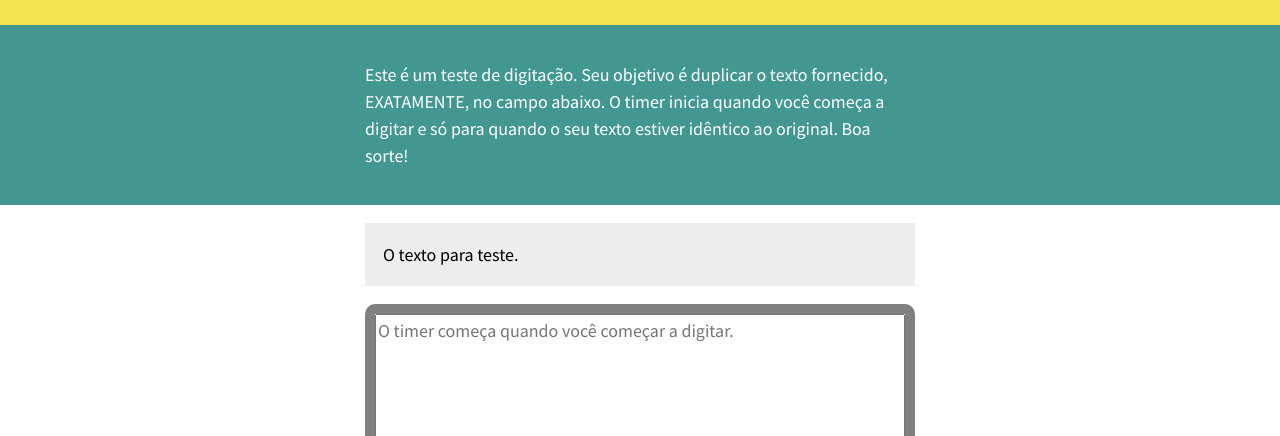
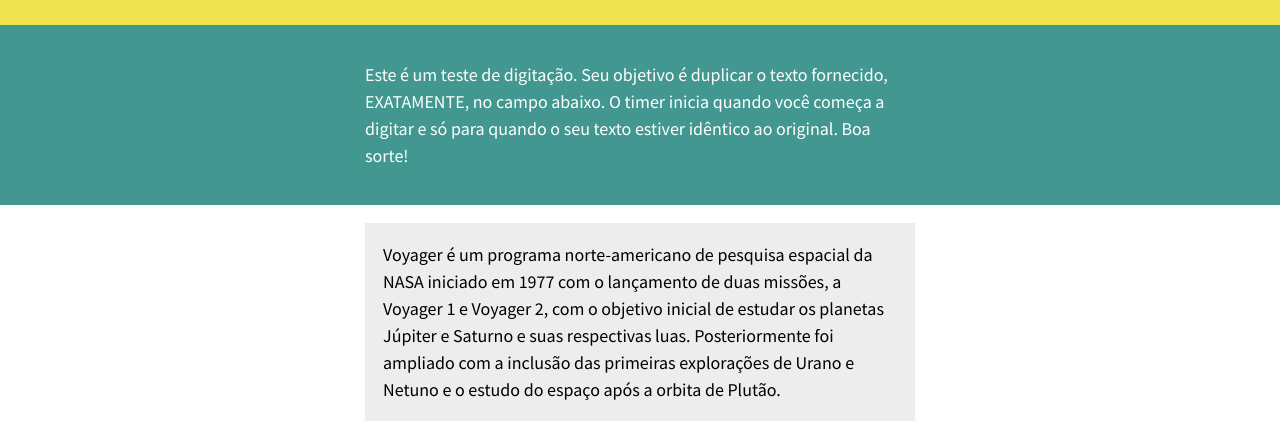
Before and after one commit to juliano1/digitacao, a plain HTML site: page index.html in a window 1280 px wide. Shown: the part 113-549 px from the top of the page. Drawn offline with Linux system fonts and the light colour scheme.

Commit message:
Ajuste do texto

```diff
--- a/index.html
+++ b/index.html
@@ -20,7 +20,10 @@
         </article><!-- .intro -->
         <section class="test-area">
             <div id="origin-text">
-                <p>O texto para teste.</p>
+                <p>Voyager é um programa norte-americano de pesquisa espacial da NASA iniciado em 1977 com o lançamento de duas missões,
+                     a Voyager 1 e Voyager 2, com o objetivo inicial de estudar os planetas Júpiter e Saturno e suas respectivas luas.
+                      Posteriormente foi ampliado com a inclusão das primeiras explorações de Urano e Netuno e o estudo do espaço após
+                      a orbita de Plutão.</p>
             </div><!-- #origin-text -->
 
             <div class="test-wrapper">
--- a/script.js
+++ b/script.js
@@ -42,7 +42,7 @@
 
             testWrapper.style.borderColor = "#65ccf3"
         } else {
-            testWrapper.style.borderColor = "#E95D0F"
+            testWrapper.style.borderColor = "#FF0000"
         }
     }
 
```
